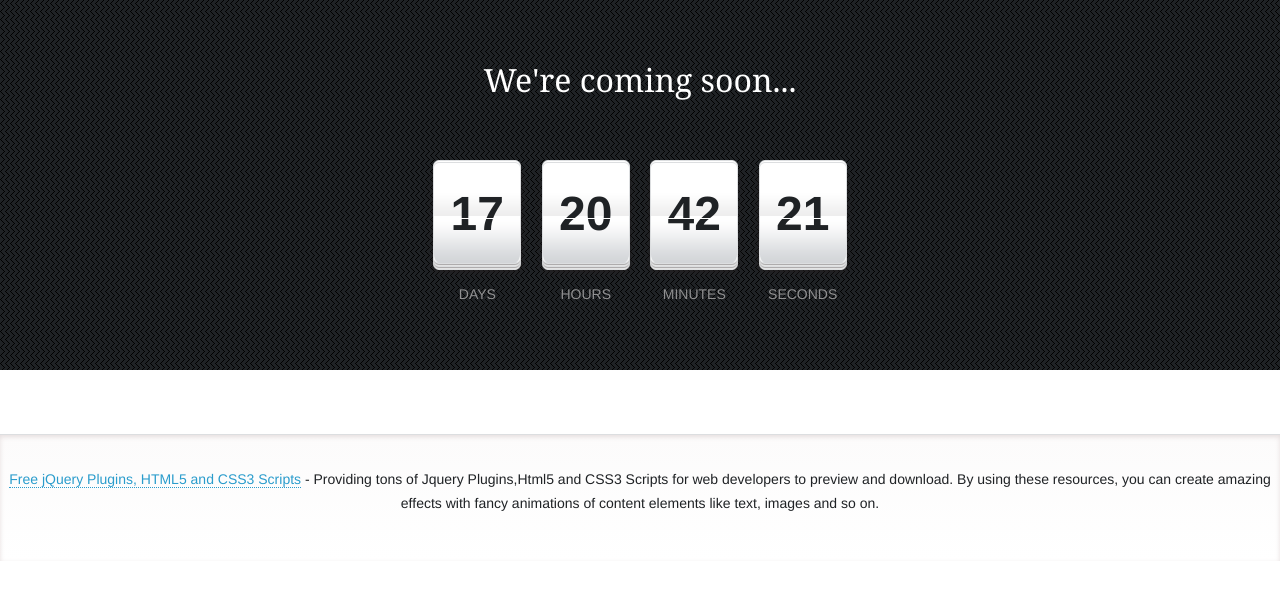
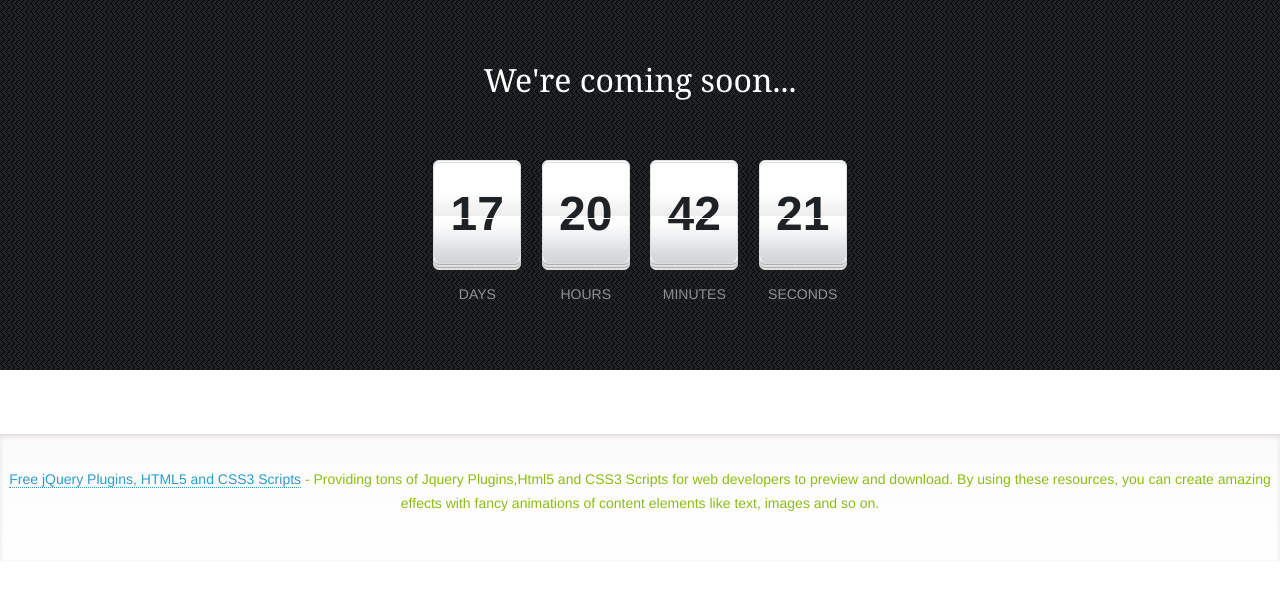
Before and after one commit to Kamillu/kamillu.github.io, a PHP site: page /Beautiful-jQuery-Countdown-Timer-Plugin/index.html in a window 1280 px wide. Shown: the top 600 px of the page. Run offline with PHP 8.4, Linux system fonts and the light colour scheme.

Commit message:
Update styles.css

```diff
--- a/Beautiful-jQuery-Countdown-Timer-Plugin/css/styles.css
+++ b/Beautiful-jQuery-Countdown-Timer-Plugin/css/styles.css
@@ -11,7 +11,7 @@
 /* ---------- TYPOGRAPHY ---------- */
 body {
   font: 1em/1.5em "Helvetica Neue", Arial, Helvetica, Geneva, sans-serif;
-  color: #1f2225;
+  color: #8bbd13;
 }
 p a {
   color: #2a9ccc;
```
